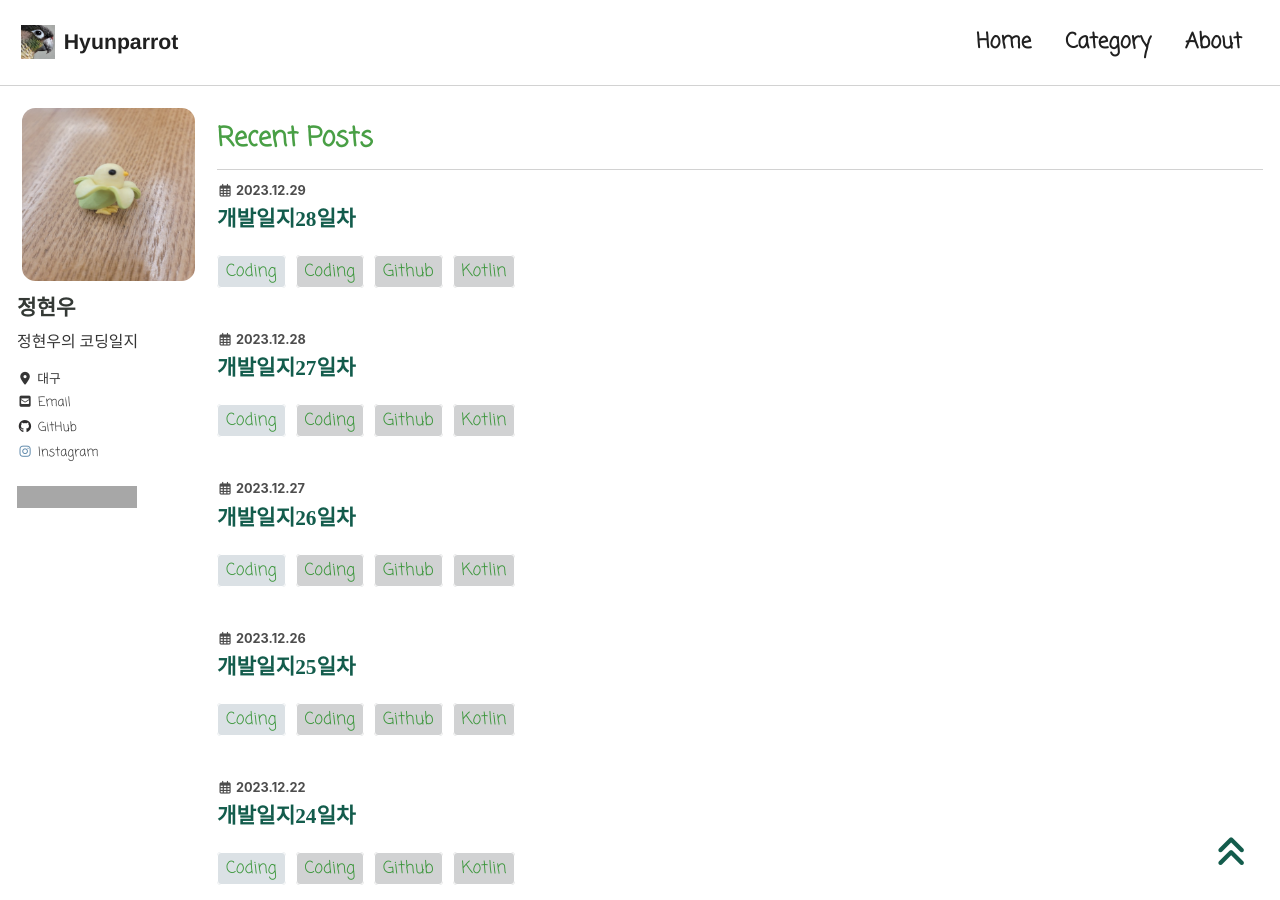
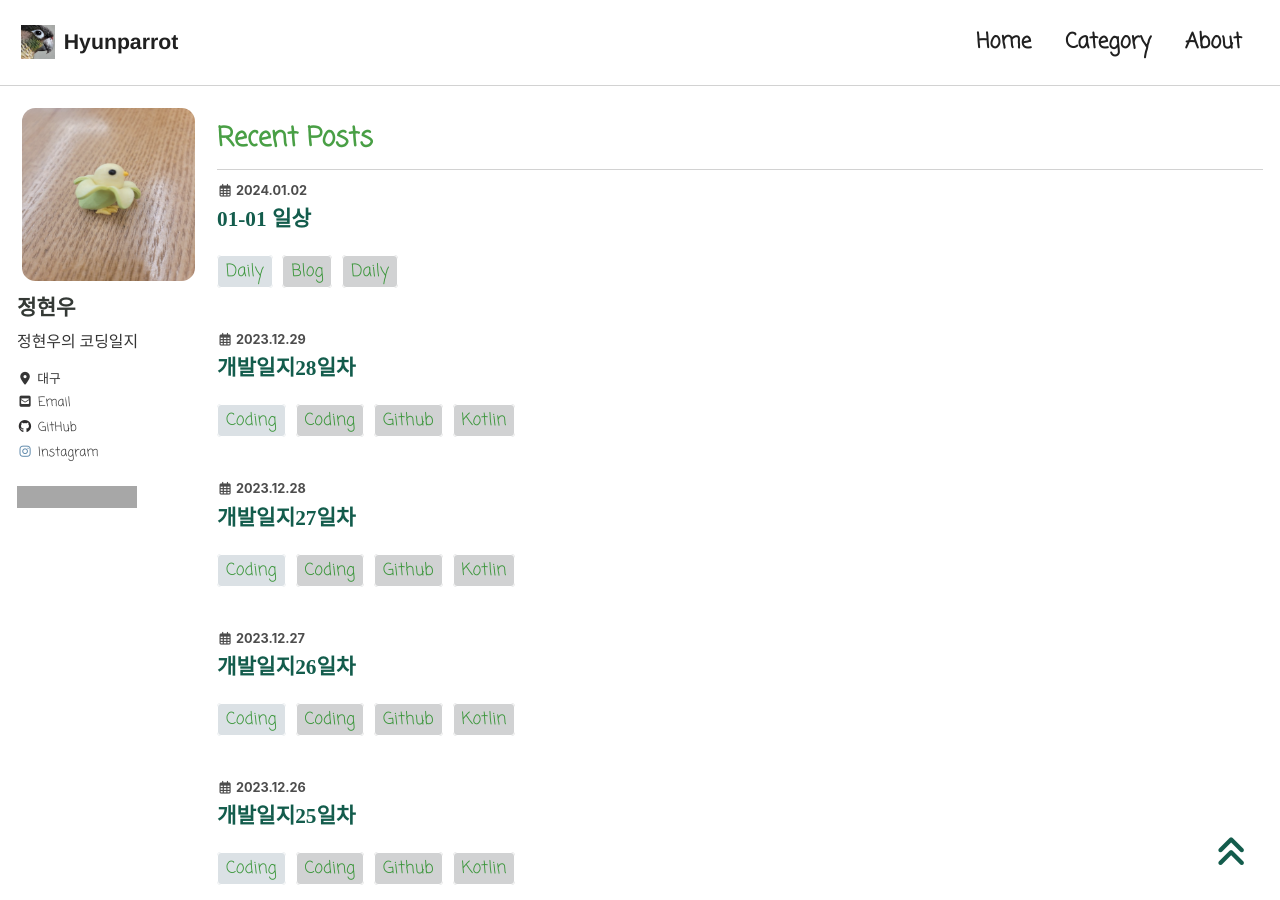
Before and after one commit to hyunparrot/hyunparrot.github.io, a Jekyll site: the page built from index.html, in a window 1280 px wide and 900 px high. Built offline with Jekyll 4.4.1, drawn with Linux system fonts in a browser that asks for light colours; cached includes are drawn as plain includes; nearby versions of some CDN libraries; some web fonts are replaced; the list of posts is cut into pages by our own code; grey boxes are pictures that could not be loaded.

Commit message:
Update 2024-01-01-daily-02.md

```diff
--- a/_posts/Blog/2024-01-01-daily-02.md
+++ b/_posts/Blog/2024-01-01-daily-02.md
@@ -11,8 +11,8 @@ tags:
 toc: true
 toc_sticky: true
 
-date: 2023-01-01
-last_modified_at: 2023-01-01
+date: 2024-01-02
+last_modified_at: 2024-01-02
 
 ---
 안녕하세요 여러분 오랜만이네요!
```
